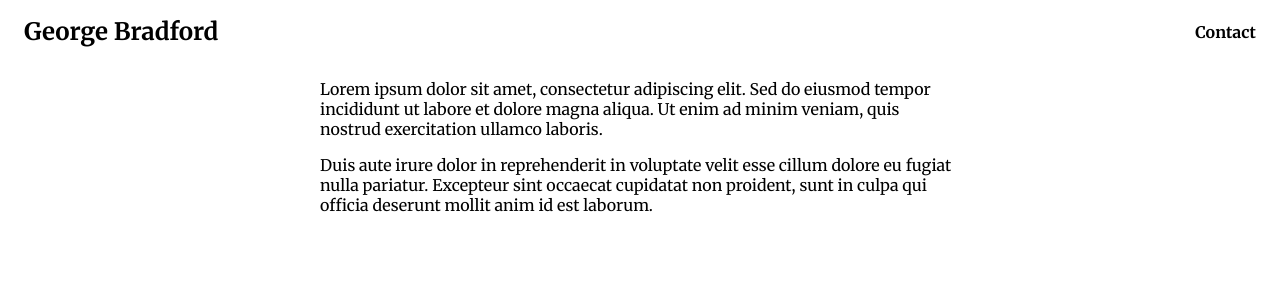
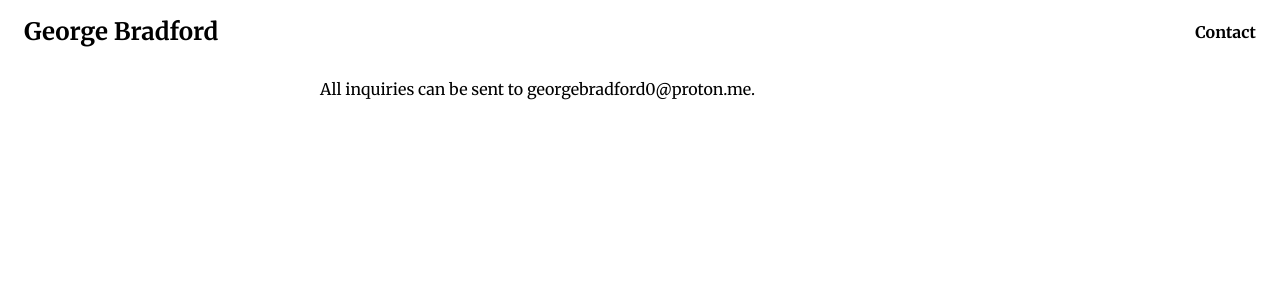
Before and after one commit to georgebradford0/georgebradford0.github.com, a React (Vite) app: page /contact in a window 1280 px wide. Shown: the top 300 px of the page. Built offline with nearby package versions, Linux system fonts and the light colour scheme.

Commit message:
Contact update

```diff
--- a/src/Contact.tsx
+++ b/src/Contact.tsx
@@ -3,14 +3,7 @@
     <div className="container">
       <main className="contact-page">
         <p>
-          Lorem ipsum dolor sit amet, consectetur adipiscing elit. Sed do eiusmod
-          tempor incididunt ut labore et dolore magna aliqua. Ut enim ad minim
-          veniam, quis nostrud exercitation ullamco laboris.
-        </p>
-        <p>
-          Duis aute irure dolor in reprehenderit in voluptate velit esse cillum
-          dolore eu fugiat nulla pariatur. Excepteur sint occaecat cupidatat non
-          proident, sunt in culpa qui officia deserunt mollit anim id est laborum.
+          All inquiries can be sent to georgebradford0@proton.me.
         </p>
       </main>
     </div>
```
